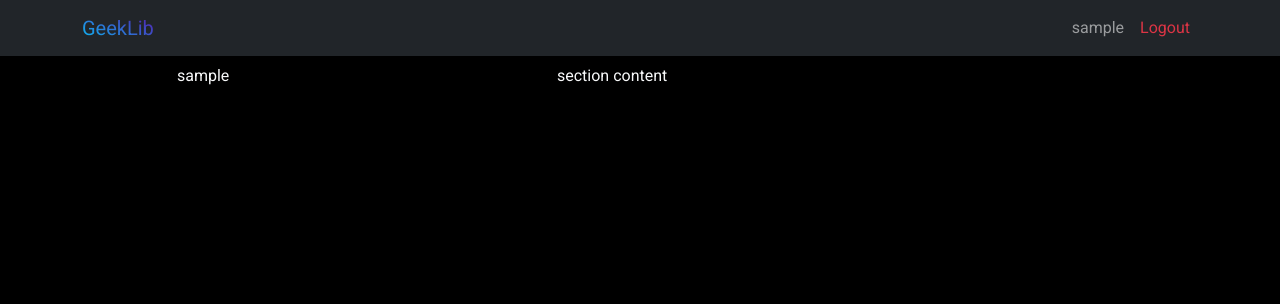
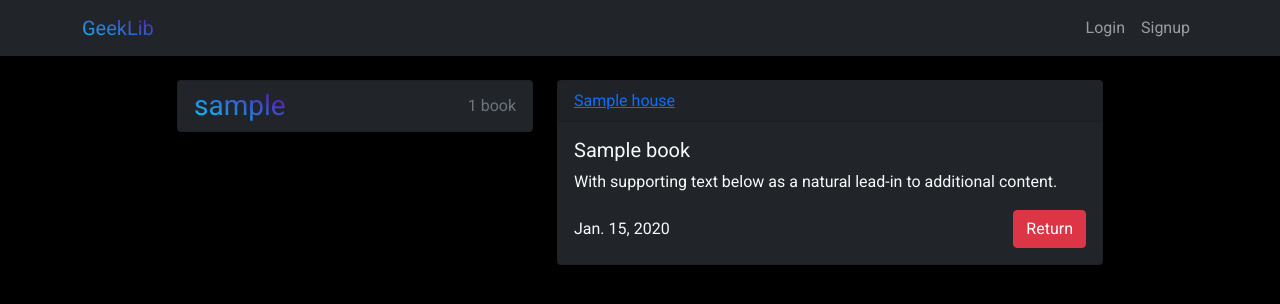
Before and after one commit to Yakov-Varnaev/GeekLib, a Django app: page /users/profile/1/ in a window 1280 px wide. Shown: the top 304 px of the page. Run offline with Django 4.2, Linux system fonts and the light colour scheme; tables that the repository leaves empty hold one stand-in row (values such as "Sample post"); some libraries are stand-ins or nearby versions.

Commit message:
full cycle

```diff
--- a/books/templates/books/book_card.html
+++ b/books/templates/books/book_card.html
@@ -7,6 +7,8 @@
   <div class="card-body">
     <h5 class="card-title">{{ book }}</h5>
     <p class="card-text">With supporting text below as a natural lead-in to additional content.</p>
-    <a href="{{ book.get_absolute_url }}" class="btn btn-primary bg-custom-gradient border-0">More</a>
+    {% block book_card_footer %}
+      <a href="{{ book.get_absolute_url }}" class="btn btn-primary bg-custom-gradient border-0">More</a>
+    {% endblock book_card_footer %}
   </div>
 </div>
--- a/libraries/models.py
+++ b/libraries/models.py
@@ -67,3 +67,6 @@
         verbose_name='tenant'
     )
     to_date = models.DateField('Rent Expiration Date')
+
+    def __str__(self) -> str:
+        return self.book.book.name
--- a/libraries/urls.py
+++ b/libraries/urls.py
@@ -1,9 +1,10 @@
 from django.urls import path
 
-from .views import LibraryBookDetail
+from .views import BookRentDelete, LibraryBookDetail
 
 app_name = 'libraries'
 
 urlpatterns = [
     path('book/<int:pk>/', LibraryBookDetail.as_view(), name='books-detail'),
+    path('book-rent/<int:pk>/return/', BookRentDelete.as_view(), name='book-return'),
 ]
--- a/templates/column_layout.html
+++ b/templates/column_layout.html
@@ -4,8 +4,27 @@
 <div class="container">
   <div class="row justify-content-center">
     <div class="col-md-4">
+      <div class="card bg-dark mt-3 p-2 px-3">
         {% block aside %}
+        <div class="text-muted d-flex align-items-center justify-content-between">
+          <h3 class="text-gradient mb-0">
+            {% block aside_header %}{% endblock aside_header %}
+          </h3>
+          {% with books_count=paginator.count %}
+          <span>
+            {% if books_count == 0 %}
+            No books
+            {% elif books_count == 1 %}
+            {{ books_count }} book
+            {% elif books_count > 1 %}
+            {{ books_count }} books
+            {% endif %}
+          </span>
+          {% endwith %}
+        </div>
+          {% block aside_content %}{% endblock aside_content %}
         {% endblock aside %}
+      </div>
     </div>
     <div class="col-md-6">
       {% block section_content %}
--- a/templates/plate_layout.html
+++ b/templates/plate_layout.html
@@ -3,6 +3,7 @@
 {% block content %}
 <div class="center-wrapper container">
   <div class="card bg-dark col-7">
+    {% block card_content %}
     {% block plate_header %}
       <div class="card-header d-flex justify-content-between align-items-center">
         <div class="d-flex align-items-center">
@@ -34,6 +35,7 @@
         </div>
       </div>
     {% endblock plate_footer %}
+    {% endblock card_content %}
   </div>
 </div>
 {% endblock content %}
--- /dev/null
+++ b/users/templates/users/book_card.html
@@ -0,0 +1,12 @@
+{% extends 'books/book_card.html' %}
+
+{% block book_card_footer %}
+  <div class="d-flex align-items-center justify-content-between">
+    {{ rent.to_date }}
+    <form action={% url 'libraries:book-return' rent.id %} method="delete">
+      <button type="submit" class="btn btn-danger">
+        Return
+      </button>
+    </form>
+  </div>
+{% endblock book_card_footer %}
--- a/users/templates/users/profile.html
+++ b/users/templates/users/profile.html
@@ -1,9 +1,11 @@
 {% extends 'column_layout.html' %}
 
-{% block aside %}
-  {{ user.username }}
-{% endblock aside %}
+{% block aside_header %}
+  {{ profile }}
+{% endblock aside_header %}
 
 {% block section_content %}
-  section content
+  {% for rent in books %}
+    {% include 'users/book_card.html' with book=rent.book.book %}
+  {% endfor %}
 {% endblock section_content %}
--- a/users/views.py
+++ b/users/views.py
@@ -1,10 +1,20 @@
 from django.contrib.auth import get_user_model
-from django.views.generic import DetailView
+from django.views.generic import DetailView, ListView
+from django.shortcuts import get_object_or_404
 
 User = get_user_model()
 
 
-class ProfileView(DetailView):
-    context_objetc_name = 'user'
-    queryset = User.objects.prefetch_related('rents')
+class ProfileView(ListView):
+    context_object_name = 'books'
     template_name = 'users/profile.html'
+    paginate_by = 10
+
+    def get_queryset(self, **kwargs):
+        self.profile = get_object_or_404(User, id=self.kwargs.get('pk'))
+        return self.profile.rents.all()
+
+    def get_context_data(self, **kwargs):
+        context = super().get_context_data(**kwargs)
+        context['profile'] = self.profile
+        return context
```
Also changed, not shown: books/templates/books/publisher.html (+7 -12 lines), books/views.py (+9 -4 lines), libraries/templates/libraries/bookrent_confirm_delete.html (added, +10 -0 lines), libraries/views.py (+7 -2 lines).
